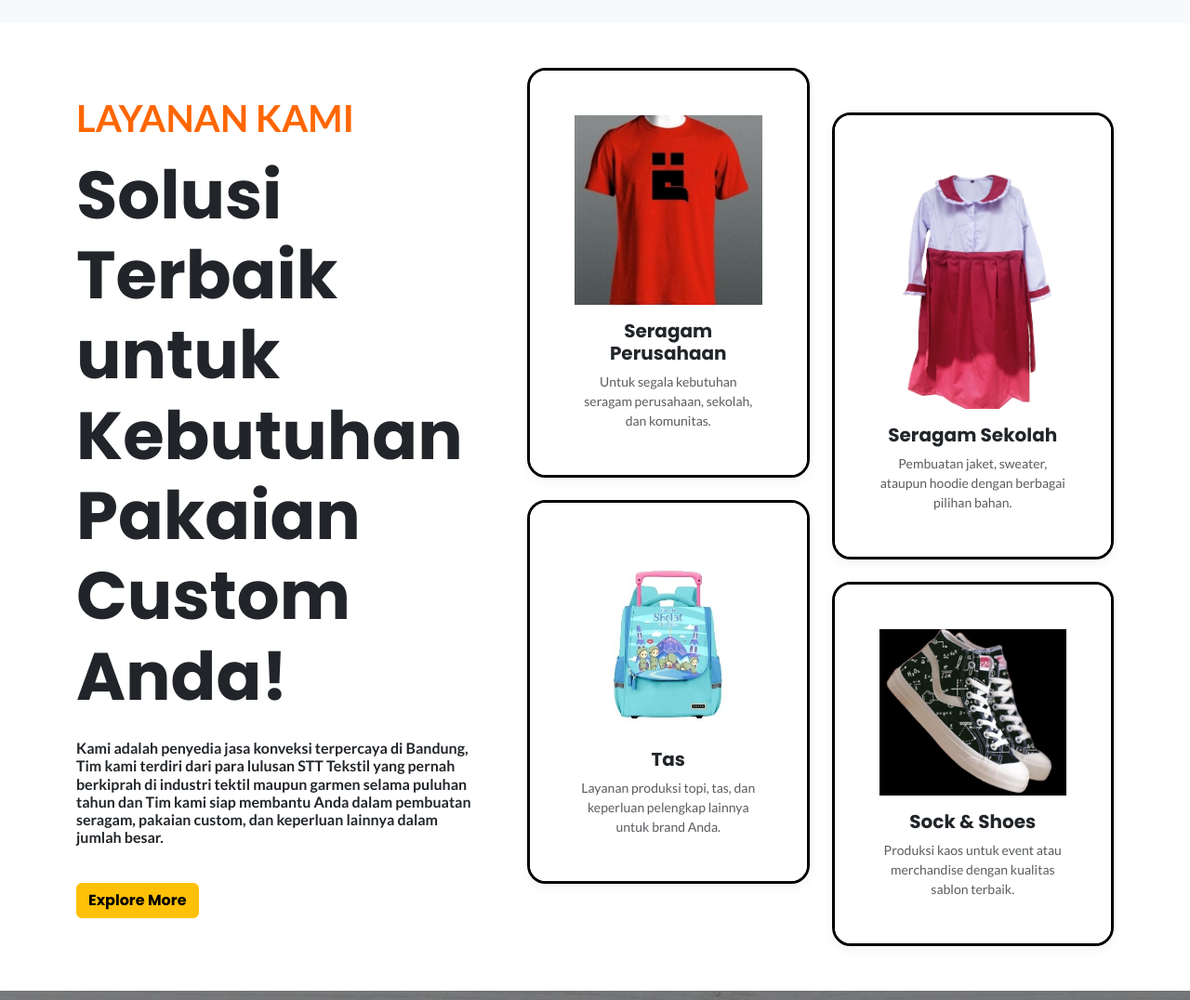
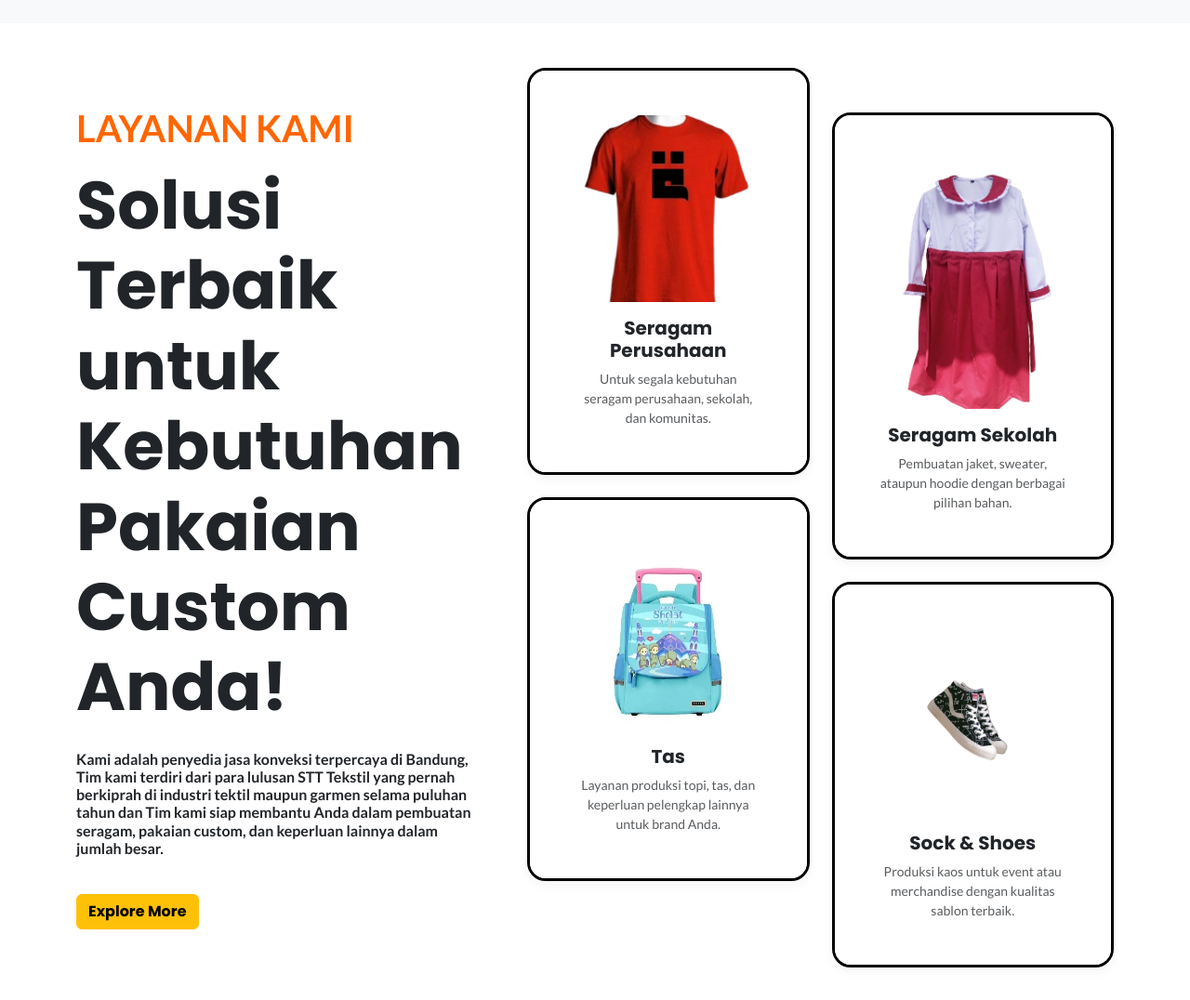
Before and after one commit to DavinDarmawan/produsen-seragam, a plain HTML site: page public/index.html in a window 1280 px wide. Shown: the part 2400-3476 px from the top of the page at 93% size. Drawn offline with nearby package versions, Linux system fonts and the light colour scheme.

Commit message:
ganti foto dengan no bg

```diff
--- a/public/index.html
+++ b/public/index.html
@@ -512,7 +512,7 @@
                   <!-- Kartu 1 -->
                   <div class="card service-card-new mb-4" data-aos="fade-up" data-aos-delay="100">
                     <div class="card-body text-center p-5 card h-100 border-0 shadow-sm portfolio-card">
-                      <img src="images/team2.jpg" alt="Ikon Seragam" class="mb-3"/>
+                      <img src="images/team2.png" alt="Ikon Seragam" class="mb-3"/>
                       <h5 class="card-title fw-bold">Seragam Perusahaan</h5>
                       <p class="card-text text-muted small">
                         Untuk segala kebutuhan seragam perusahaan, sekolah, dan komunitas.
@@ -547,7 +547,7 @@
                   <!-- Kartu 4 -->
                   <div class="card service-card-new" data-aos="fade-up" data-aos-delay="400">
                     <div class="card-body text-center p-5 card h-100 border-0 shadow-sm portfolio-card">
-                       <img src="images/team4.jpg" alt="Ikon Kaos" class="mb-3"/>
+                       <img src="images/team4.png" alt="Ikon Kaos" class="mb-3"/>
                       <h5 class="card-title fw-bold">Sock & Shoes</h5>
                       <p class="card-text text-muted small">
                         Produksi kaos untuk event atau merchandise dengan
```
Also changed, not shown: public/images/team2.jpg (deleted), public/images/team2.png (added), public/images/team4.jpg (deleted), public/images/team4.png (added).
